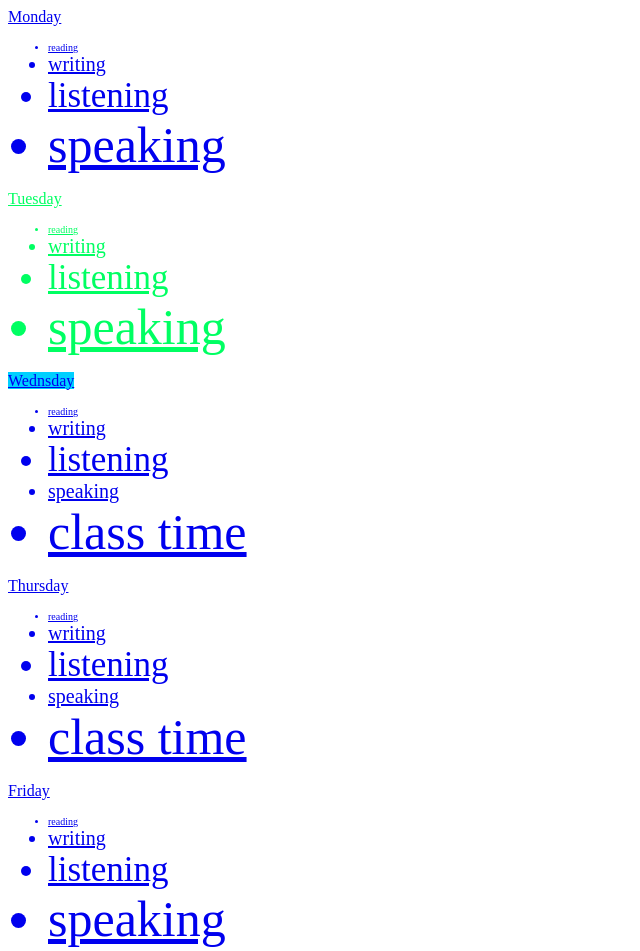
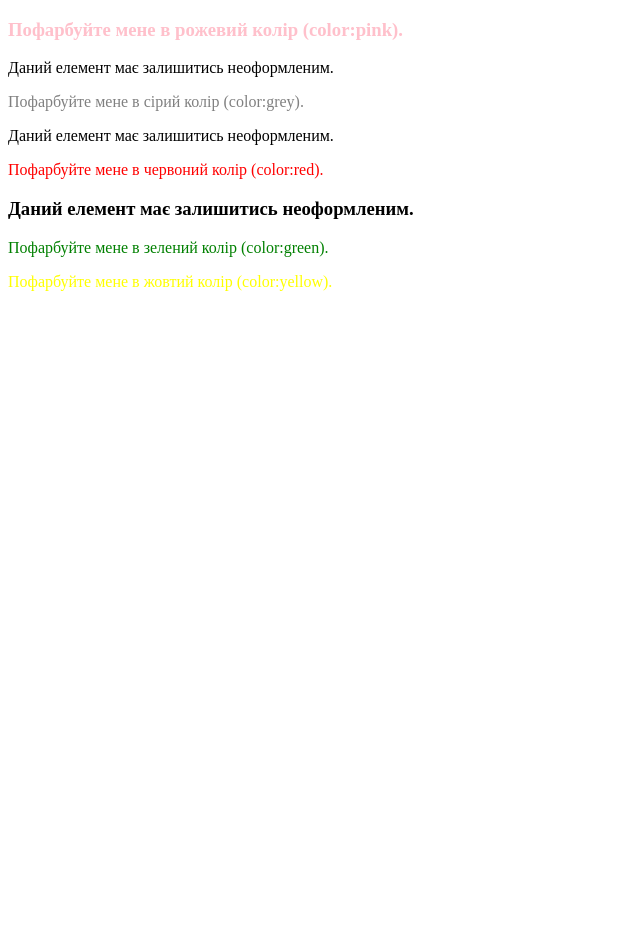
Before and after one commit to Ignat21215/HW-8, a plain HTML site: page index.html in a window 1280 px wide. Shown: the whole page, without its empty margins (0-640 px from the left). After the commit the page ends 800 px from the top, so only its background shows below. Drawn offline with Linux system fonts and the light colour scheme.

Commit message:
Add files via upload

```diff
--- a/index.html
+++ b/index.html
@@ -7,50 +7,15 @@
     <link href="./css/style.css" rel="stylesheet">
 </head>
 <body>
-
-    <a href="#" target="blank" class="hover">Monday
-        <ul>
-        <li>reading</li>
-    <li>writing</li>
-    <li>listening</li>
-    <li>speaking</li>
-    </ul>
-</a>
-
-    <a href="https://edu.goiteens.com/learn/25755564/15709657/15709771/training" target="_blank" class="not">Tuesday
-        <ul>
-        <li>reading</li>
-    <li>writing</li>
-    <li>listening</li>
-    <li>speaking</li>
-        </ul>
-    </a>
-    <a href="#" target="blank" class="link">Wednsday
-    <ul>
-        <li>reading</li>
-    <li>writing</li>
-    <li>listening</li>
-    <li>speaking</li>
-    <li>class time</li>
-    </ul>
-</a>
-    <a href="#" target="blank" class="visited">Thursday
-    <ul>
-    <li>reading</li>
-    <li>writing</li>
-    <li>listening</li>
-    <li>speaking</li>
-    <li>class time</li>
-    </ul>
-</a>
-    <a href="#" target="blank"class="focus">Friday
-<ul>
-    <li>reading</li>
-    <li>writing</li>
-    <li>listening</li>
-    <li>speaking</li>
-</ul>
-</a>
-
+    <div class="text-box">
+        <h3>Пофарбуйте мене в рожевий колір (color:pink).</h3>
+        <p>Даний елемент має залишитись неоформленим.</p>
+        <p id="greycol">Пофарбуйте мене в сірий колір (color:grey).</p>
+        <div>Даний елемент має залишитись неоформленим.</div>
+        <div><p>Пофарбуйте мене в червоний колір (color:red).</p></div>
+        <h3>Даний елемент має залишитись неоформленим.</h3>
+        <p>Пофарбуйте мене в зелений колір (color:green).</p>
+        <p class="yellow">Пофарбуйте мене в жовтий колір (color:yellow).</p>
+      </div>
 </body>
 </html>
```
